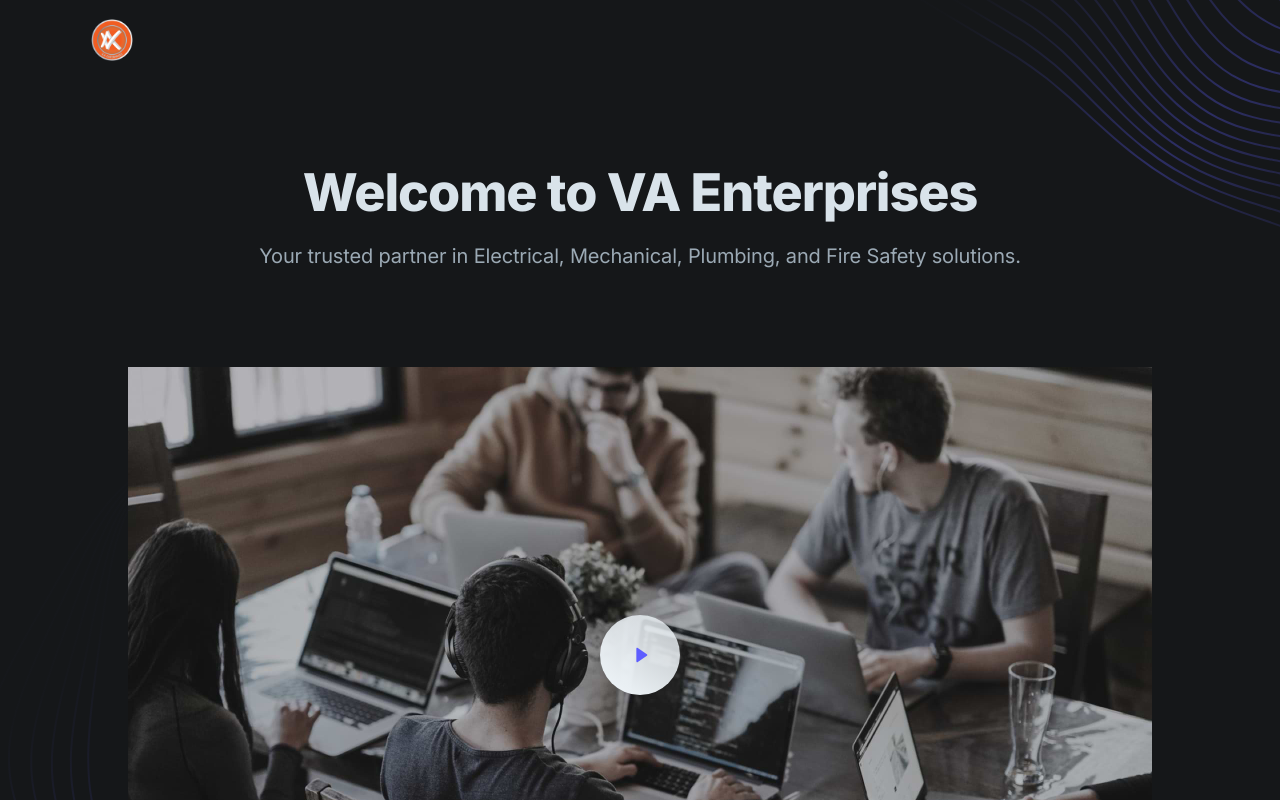
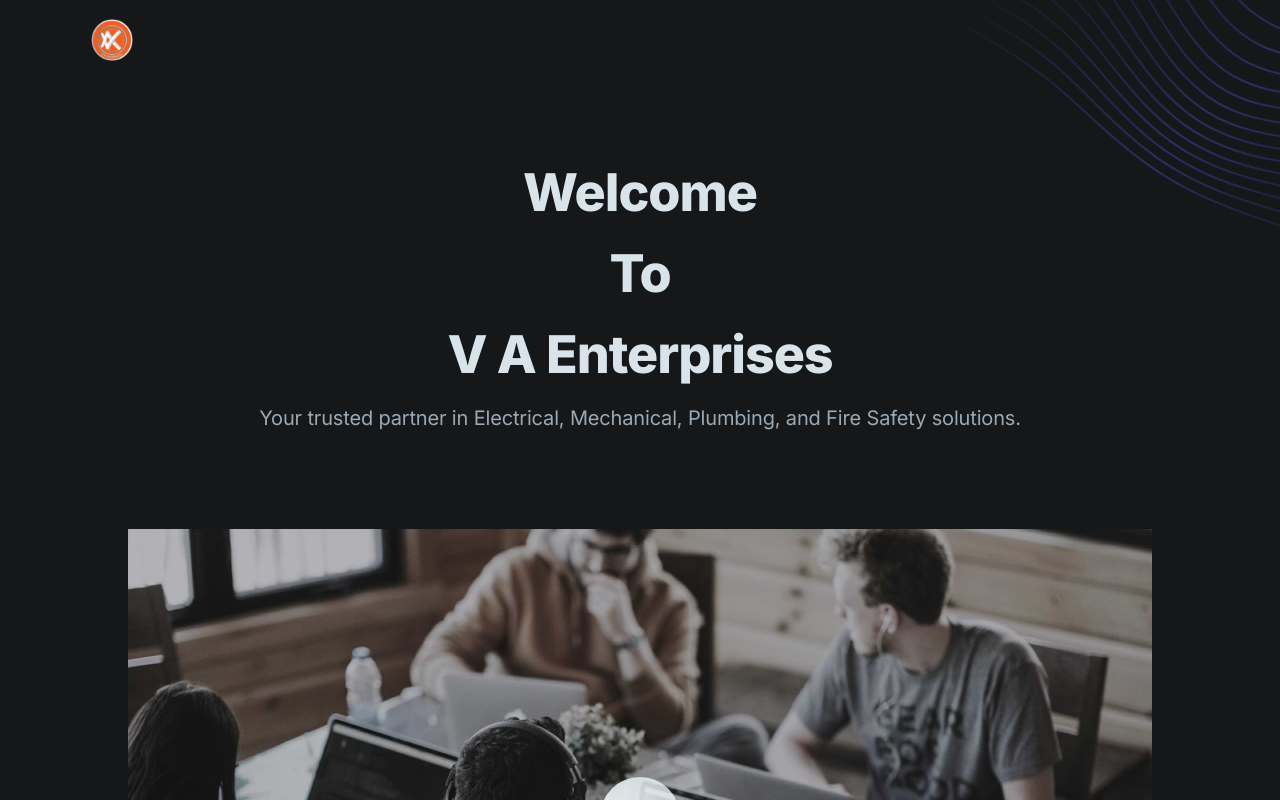
Before and after one commit to vaenterprisesin/vaenterprises, a Next.js app: page / in a window 1280 px wide. Shown: the top 800 px of the page. Built offline with nearby package versions, Linux system fonts and the light colour scheme.

Commit message:
Update hero.tsx

```diff
--- a/components/hero.tsx
+++ b/components/hero.tsx
@@ -24,14 +24,16 @@
 
           {/* Section header */}
           <div className="max-w-3xl mx-auto text-center pb-12 md:pb-16">
-            <h1 className="h1 mb-4" data-aos="fade-up">Welcome to VA Enterprises</h1>
+            <h1 className="h1 mb-4" data-aos="fade-up">Welcome</h1>
+            <h1 className="h1 mb-4" data-aos="fade-up">To </h1>
+            <h1 className="h1 mb-4" data-aos="fade-up">V A Enterprises</h1>
             <p className="text-xl text-gray-400 mb-8" data-aos="fade-up" data-aos-delay="200">Your trusted partner in Electrical, Mechanical, Plumbing, and Fire Safety solutions.</p>
             {/* <div className="max-w-xs mx-auto sm:max-w-none sm:flex sm:justify-center">
               <div data-aos="fade-up" data-aos-delay="400">
-                <a className="btn text-white bg-purple-600 hover:bg-purple-700 w-full mb-4 sm:w-auto sm:mb-0" href="#0">Start free trial</a>
+                <a className="btn text-orange bg-purple-600 hover:bg-purple-700 w-full mb-4 sm:w-auto sm:mb-0" href="#0">Start free trial</a>
               </div>
               <div data-aos="fade-up" data-aos-delay="600">
-                <a className="btn text-white bg-gray-700 hover:bg-gray-800 w-full sm:w-auto sm:ml-4" href="#0">Learn more</a>
+                <a className="btn text-orange bg-gray-700 hover:bg-gray-800 w-full sm:w-auto sm:ml-4" href="#0">Learn more</a>
               </div>
             </div> */}
           </div>
```
